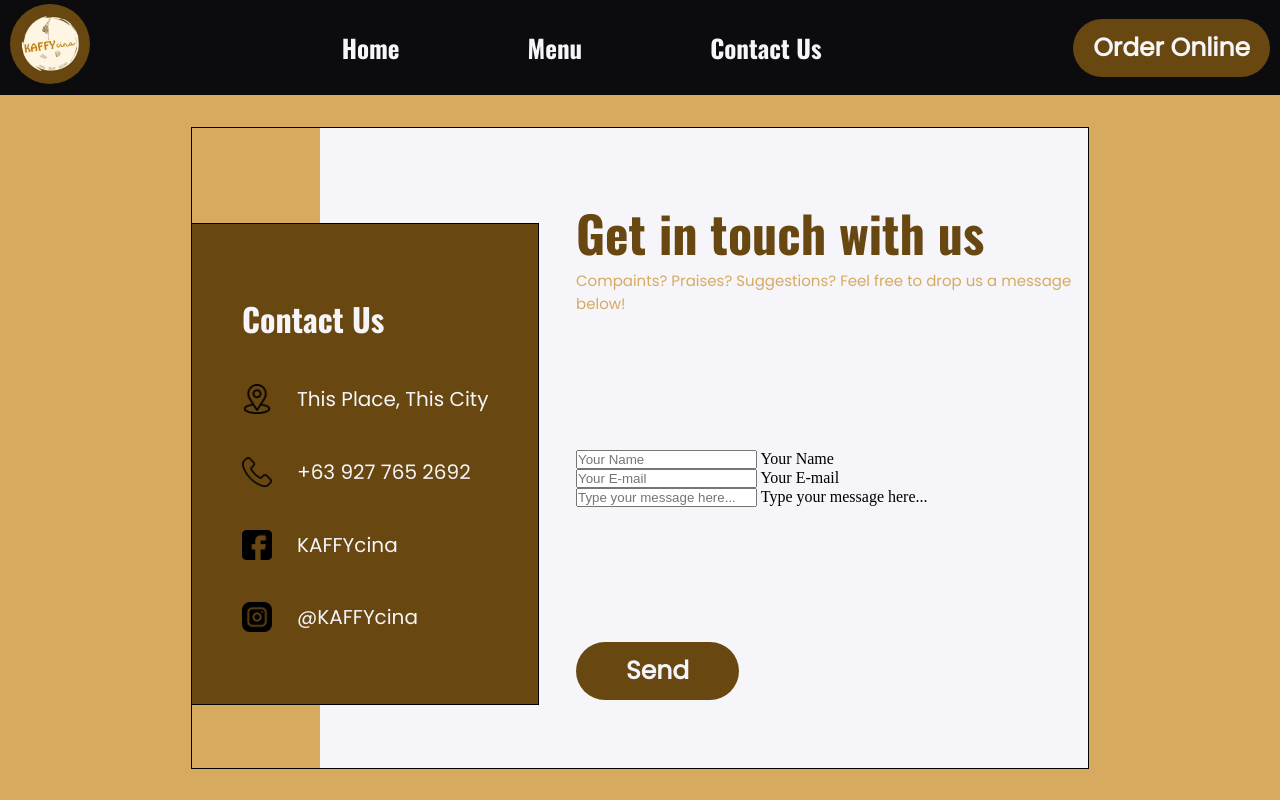
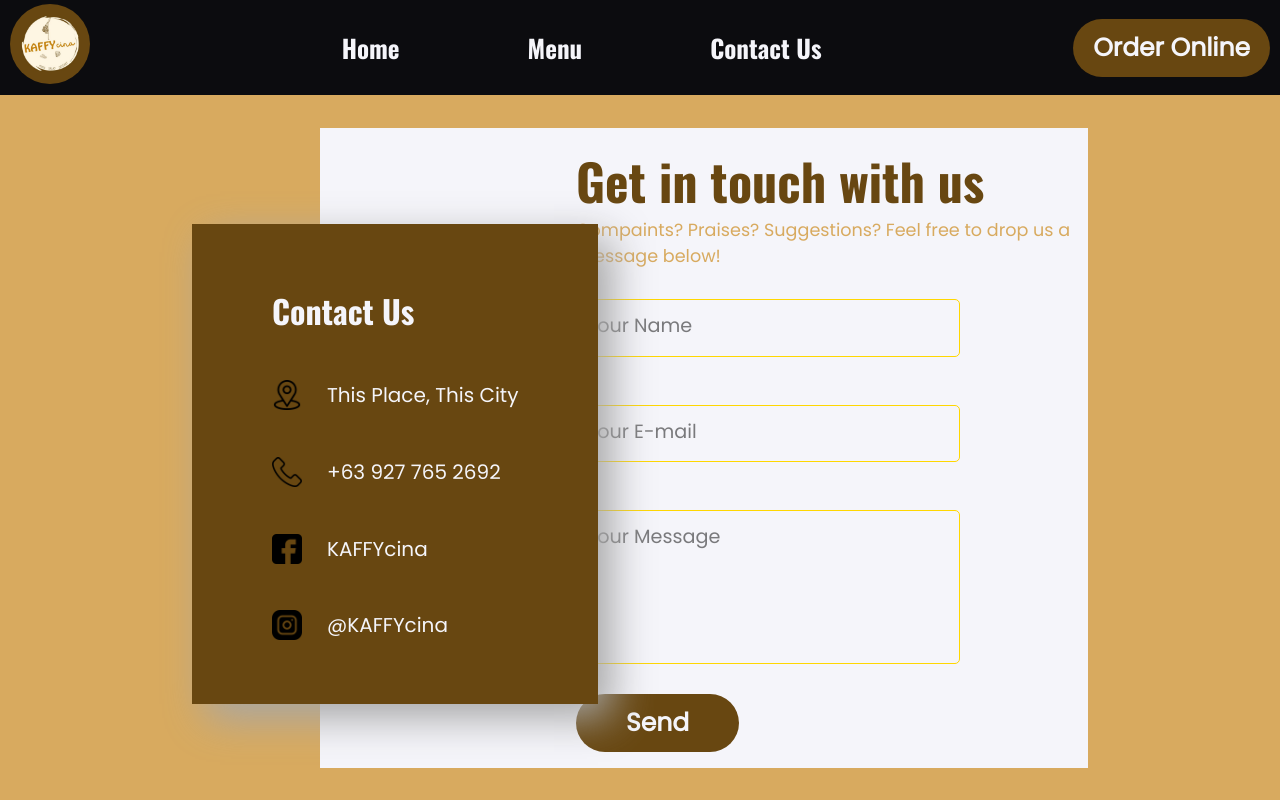
Before and after one commit to akym19/kaffycina, a website built with webpack: page src/contact.html in a window 1280 px wide. Shown: the top 800 px of the page. Built offline with nearby package versions, Linux system fonts and the light colour scheme.

Commit message:
contact us page js started

```diff
--- a/src/contact.html
+++ b/src/contact.html
@@ -34,7 +34,7 @@
                         <div id="address" class="details">
                             <img
                                 src="../src/images/location.png"
-                                alt="Adress"
+                                alt="Address"
                             />
                             <p>This Place, This City</p>
                         </div>
@@ -83,7 +83,7 @@
                                         type="text"
                                         name="full-name"
                                         id="full-name"
-                                        placeholder="Your Name"
+                                        placeholder=""
                                         required
                                     />
                                     <label for="full-name">Your Name</label>
@@ -93,28 +93,25 @@
                                         type="email"
                                         name="mail"
                                         id="mail"
-                                        placeholder="Your E-mail"
+                                        placeholder=""
                                         required
                                     />
                                     <label for="mail">Your E-mail</label>
                                 </div>
                                 <div class="input-wrapper">
-                                    <input
-                                        type="text"
+                                    <textarea
                                         name="message"
                                         id="message"
-                                        placeholder="Type your message here..."
-                                        required
-                                    />
-                                    <label for="message"
-                                        >Type your message here...</label
-                                    >
+                                        cols="30"
+                                        rows="4"
+                                        maxlength="176"
+                                    ></textarea>
+                                    <label for="message">Your Message</label>
                                 </div>
                             </div>
                             <button>Send</button>
                         </form>
                     </div>
-                    <div id="form-container"></div>
                 </div>
             </div>
         </div>
--- a/src/css/styles.css
+++ b/src/css/styles.css
@@ -274,7 +274,6 @@
 }
 
 #contact-main {
-    outline: solid 1px black;
     width: 70vw;
     height: 80vh;
     position: relative;
@@ -284,26 +283,31 @@
 }
 
 #info {
-    outline: solid 1px black;
     display: flex;
     flex-direction: column;
     justify-content: space-around;
-    padding: 50px;
+    padding-top: 2.5rem;
+    padding-bottom: 2.5rem;
+    padding-left: 5rem;
+    padding-right: 5rem;
     background-color: var(--primary-color);
     position: absolute;
     height: 60vh;
     top: 15%;
+    box-shadow: 14px 14px 39px #a6a6a6;
 }
 
 #info h1 {
     font-family: "Oswald", sans-serif;
     color: var(--white-font);
+    width: fit-content;
 }
 
 .details {
     display: flex;
     align-items: center;
     gap: 25px;
+    width: fit-content;
 }
 
 .details img {
@@ -349,7 +353,7 @@
 form p {
     font-family: "Poppins", sans-serif;
     color: var(--secondary-color);
-    font-size: clamp(8px, 7.5vw, 15px);
+    font-size: clamp(8px, 7.5vw, 1.1rem);
 }
 
 form button {
@@ -366,7 +370,71 @@
 }
 
 form button:hover {
-    background-color: var(--white-font);
+    background-color: var(--secondary-color);
     color: var(--dark-font);
     cursor: pointer;
 }
+
+#input-container {
+    display: flex;
+    flex-direction: column;
+    gap: 3em;
+}
+
+.input-wrapper {
+    display: flex;
+    flex-direction: column;
+    font-family: "Poppins", sans-serif;
+}
+
+.input-wrapper input,
+.input-wrapper textarea {
+    font-family: "Poppins", sans-serif;
+    width: 30vw;
+    height: 3em;
+    font-size: 1.2rem;
+    border-radius: 5px;
+    border: none;
+    background-color: transparent;
+    border: gold solid 1px;
+    padding: 10px;
+}
+
+.input-wrapper:last-child textarea {
+    height: 8em;
+    resize: none;
+}
+
+label {
+    opacity: 0.5;
+    width: fit-content;
+    font-size: 1.2rem;
+    transform: translate(10px, 12px);
+    transition: all 0.5s;
+    background-color: var(--white-font);
+    position: absolute;
+}
+
+input:focus + label,
+input:valid + label,
+textarea:focus + label {
+    transform: translate(7px, -10px);
+    opacity: 1;
+    font-size: 1rem;
+}
+
+input:focus,
+input:focus-visible,
+textarea:focus,
+textarea:focus-visible {
+    border: solid 2px gold;
+    outline: none;
+}
+
+input:not(:focus):not(:placeholder-shown):invalid {
+    border: solid 2px rgb(223, 39, 39);
+}
+
+input:not(:focus):not(:placeholder-shown):invalid + label {
+    opacity: 0;
+}
--- a/src/index.js
+++ b/src/index.js
@@ -1,6 +1,7 @@
 import { generateHomepage } from "./pages/home.js";
 import { generateMenu } from "./pages/menu.js";
 import { generateNavbar } from "./pages/navbar.js";
+import { generateInfoSection } from "./pages/contact.js";
 import "./css/styles.css";
 
 generateNavbar();
@@ -8,6 +9,7 @@
 
 const home = document.getElementById("home");
 const menu = document.getElementById("menu");
+const contact = document.getElementById("contact");
 const body = document.body;
 
 home.addEventListener("click", () => {
@@ -21,3 +23,9 @@
     generateNavbar();
     generateMenu();
 });
+
+contact.addEventListener("click", () => {
+    body.textContent = "";
+    generateNavbar();
+    generateInfoSection();
+});
```
Also changed, not shown: dist/main.js.
